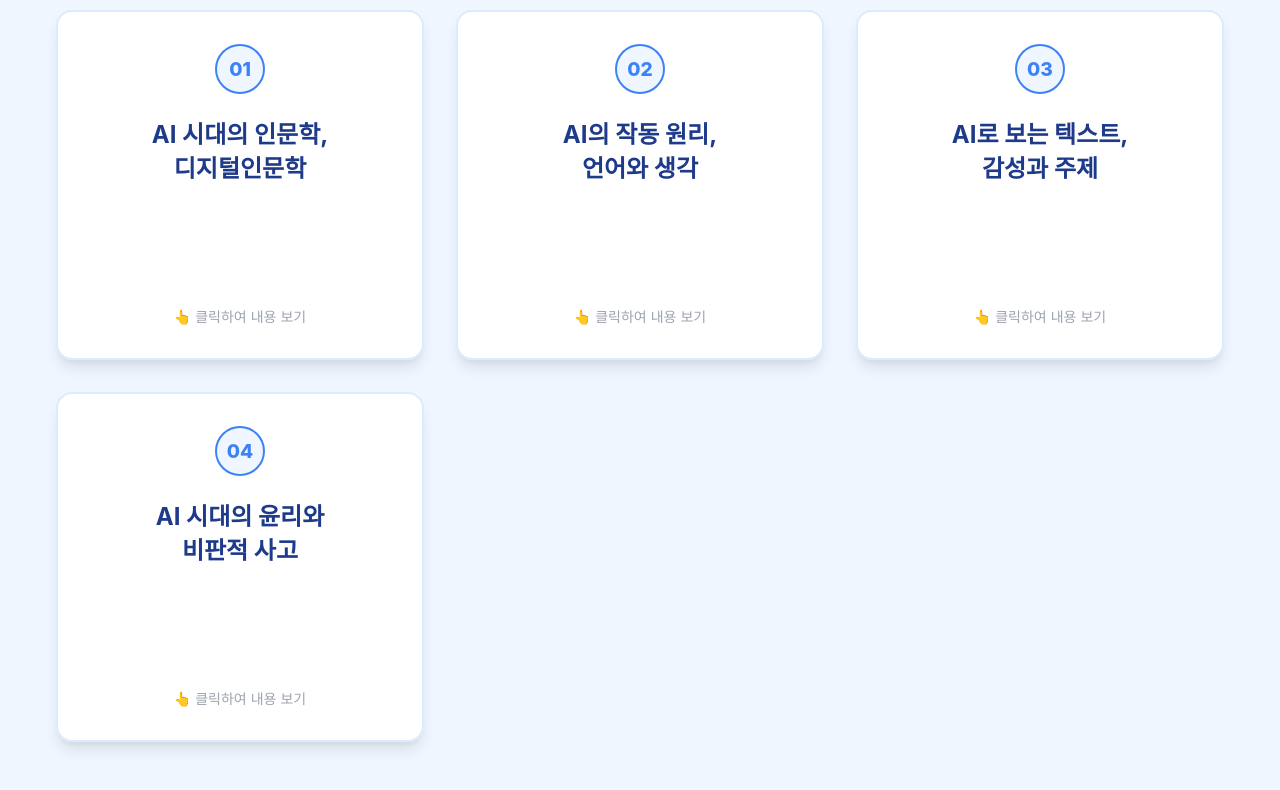
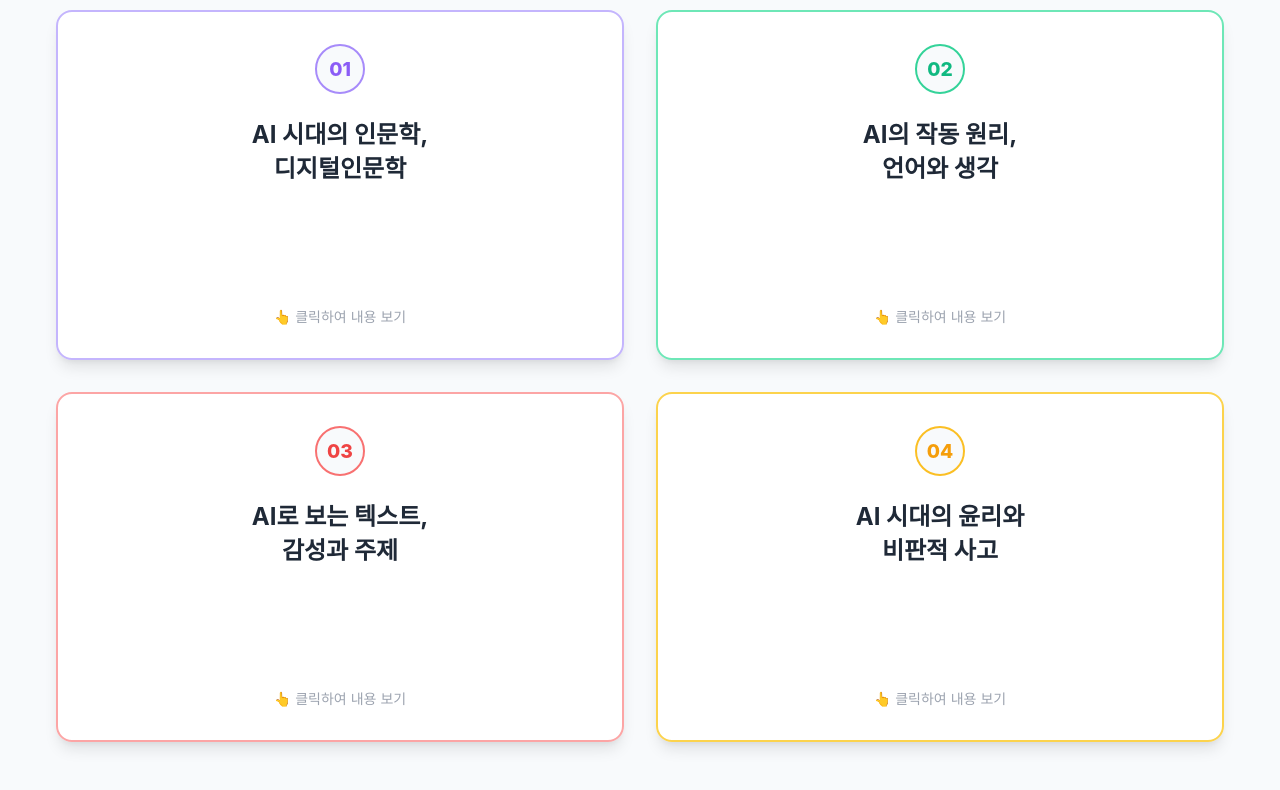
Before and after one commit to edumin625/dh, a plain HTML site: page index.html in a window 1280 px wide. Shown: the part 221-1011 px from the top of the page. Drawn offline with Linux system fonts and the light colour scheme.

Commit message:
Update index.html

```diff
--- a/index.html
+++ b/index.html
@@ -7,12 +7,26 @@
     <style>
         /* 기본 스타일 초기화 및 폰트 설정 */
         :root {
-            --primary-blue: #1e3a8a;       /* 짙은 남색 */
-            --secondary-blue: #3b82f6;     /* 밝은 파란색 */
-            --accent-blue: #60a5fa;        /* 하늘색 */
-            --bg-color: #eff6ff;           /* 아주 연한 파란 배경 */
+            --bg-color: #f8fafc; /* 아주 연한 배경색 */
             --text-color: #1f2937;
             --white: #ffffff;
+
+            /* 카드별 컬러 팔레트 */
+            --card1-primary: #8b5cf6; /* 보라색 계열 */
+            --card1-secondary: #a78bfa;
+            --card1-accent: #c4b5fd;
+
+            --card2-primary: #10b981; /* 녹색 계열 */
+            --card2-secondary: #34d399;
+            --card2-accent: #6ee7b7;
+
+            --card3-primary: #ef4444; /* 빨간색 계열 */
+            --card3-secondary: #f87171;
+            --card3-accent: #fca5a5;
+
+            --card4-primary: #f59e0b; /* 주황색 계열 */
+            --card4-secondary: #fbbf24;
+            --card4-accent: #fcd34d;
         }
 
         * {
@@ -32,7 +46,7 @@
 
         /* 헤더 영역 */
         header {
-            background: linear-gradient(135deg, var(--primary-blue), var(--secondary-blue));
+            background: linear-gradient(135deg, #1f2937, #4b5563); /* 진한 회색 계열로 변경 */
             color: var(--white);
             padding: 3rem 1rem;
             text-align: center;
@@ -62,7 +76,7 @@
 
         .grid-container {
             display: grid;
-            grid-template-columns: repeat(auto-fit, minmax(280px, 1fr));
+            grid-template-columns: repeat(auto-fit, minmax(450px, 1fr)); /* 한 줄에 2개씩 나오도록 조정 */
             gap: 2rem;
             justify-content: center;
         }
@@ -106,16 +120,14 @@
             padding: 2rem;
         }
 
-        /* 카드 앞면 디자인 */
+        /* 카드 앞면 디자인 (각 카드별 색상 적용) */
         .card-front {
             background: var(--white);
-            color: var(--primary-blue);
-            border: 2px solid #dbeafe;
+            border: 2px solid; /* 색상은 각 카드 타입에서 오버라이드 */
+            color: var(--text-color);
         }
 
         .card-number {
-            background-color: var(--bg-color);
-            color: var(--secondary-blue);
             font-size: 1.2rem;
             font-weight: 800;
             width: 50px;
@@ -125,7 +137,8 @@
             justify-content: center;
             align-items: center;
             margin-bottom: 1.5rem;
-            border: 2px solid var(--secondary-blue);
+            border: 2px solid; /* 색상은 각 카드 타입에서 오버라이드 */
+            background-color: var(--bg-color);
         }
 
         .card-title {
@@ -145,13 +158,13 @@
             gap: 4px;
         }
 
-        /* 카드 뒷면 디자인 */
+        /* 카드 뒷면 디자인 (각 카드별 색상 적용) */
         .card-back {
-            background: linear-gradient(135deg, var(--secondary-blue), var(--primary-blue));
-            color: var(--white);
             transform: rotateY(180deg);
             text-align: left;
             align-items: flex-start;
+            color: var(--white);
+            background: linear-gradient(135deg, var(--card-secondary), var(--card-primary));
         }
 
         .card-back h3 {
@@ -172,7 +185,7 @@
 
         .card-btn {
             background-color: var(--white);
-            color: var(--primary-blue);
+            color: inherit; /* 버튼 텍스트 색상을 카드의 기본 색상에서 상속 */
             text-decoration: none;
             padding: 0.75rem 1.5rem;
             border-radius: 8px;
@@ -186,10 +199,37 @@
         .card-btn:hover {
             transform: translateY(-2px);
             box-shadow: 0 4px 12px rgba(0, 0, 0, 0.2);
-            background-color: #f8fafc;
+            background-color: #f0f4f8; /* 호버 시 약간 밝아짐 */
         }
 
+        /* 각 카드별 색상 오버라이드 */
+        .card-1 .card-front { border-color: var(--card1-accent); }
+        .card-1 .card-number { color: var(--card1-primary); border-color: var(--card1-secondary); }
+        .card-1 .card-back { background: linear-gradient(135deg, var(--card1-secondary), var(--card1-primary)); }
+        .card-1 .card-btn { color: var(--card1-primary); }
+
+        .card-2 .card-front { border-color: var(--card2-accent); }
+        .card-2 .card-number { color: var(--card2-primary); border-color: var(--card2-secondary); }
+        .card-2 .card-back { background: linear-gradient(135deg, var(--card2-secondary), var(--card2-primary)); }
+        .card-2 .card-btn { color: var(--card2-primary); }
+
+        .card-3 .card-front { border-color: var(--card3-accent); }
+        .card-3 .card-number { color: var(--card3-primary); border-color: var(--card3-secondary); }
+        .card-3 .card-back { background: linear-gradient(135deg, var(--card3-secondary), var(--card3-primary)); }
+        .card-3 .card-btn { color: var(--card3-primary); }
+
+        .card-4 .card-front { border-color: var(--card4-accent); }
+        .card-4 .card-number { color: var(--card4-primary); border-color: var(--card4-secondary); }
+        .card-4 .card-back { background: linear-gradient(135deg, var(--card4-secondary), var(--card4-primary)); }
+        .card-4 .card-btn { color: var(--card4-primary); }
+
+
         /* 반응형 모바일 처리 */
+        @media (max-width: 992px) { /* 태블릿 세로 및 작은 화면 */
+            .grid-container {
+                grid-template-columns: repeat(auto-fit, minmax(300px, 1fr)); /* 화면이 좁아지면 1열로 변경 */
+            }
+        }
         @media (max-width: 768px) {
             header h1 { font-size: 2rem; }
             .grid-container { gap: 1.5rem; }
@@ -206,7 +246,7 @@
     <main>
         <div class="grid-container">
 
-            <div class="card" onclick="toggleCard(this)">
+            <div class="card card-1" onclick="toggleCard(this)">
                 <div class="card-inner">
                     <div class="card-front">
                         <div class="card-number">01</div>
@@ -221,7 +261,7 @@
                 </div>
             </div>
 
-            <div class="card" onclick="toggleCard(this)">
+            <div class="card card-2" onclick="toggleCard(this)">
                 <div class="card-inner">
                     <div class="card-front">
                         <div class="card-number">02</div>
@@ -236,7 +276,7 @@
                 </div>
             </div>
 
-            <div class="card" onclick="toggleCard(this)">
+            <div class="card card-3" onclick="toggleCard(this)">
                 <div class="card-inner">
                     <div class="card-front">
                         <div class="card-number">03</div>
@@ -251,7 +291,7 @@
                 </div>
             </div>
 
-            <div class="card" onclick="toggleCard(this)">
+            <div class="card card-4" onclick="toggleCard(this)">
                 <div class="card-inner">
                     <div class="card-front">
                         <div class="card-number">04</div>
```
